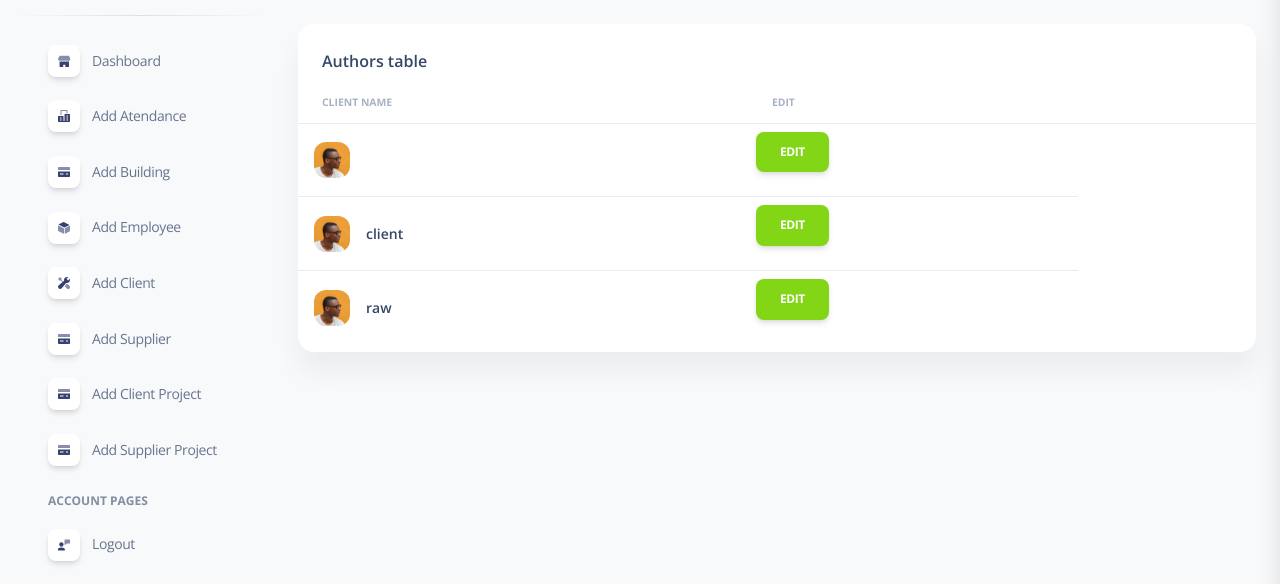
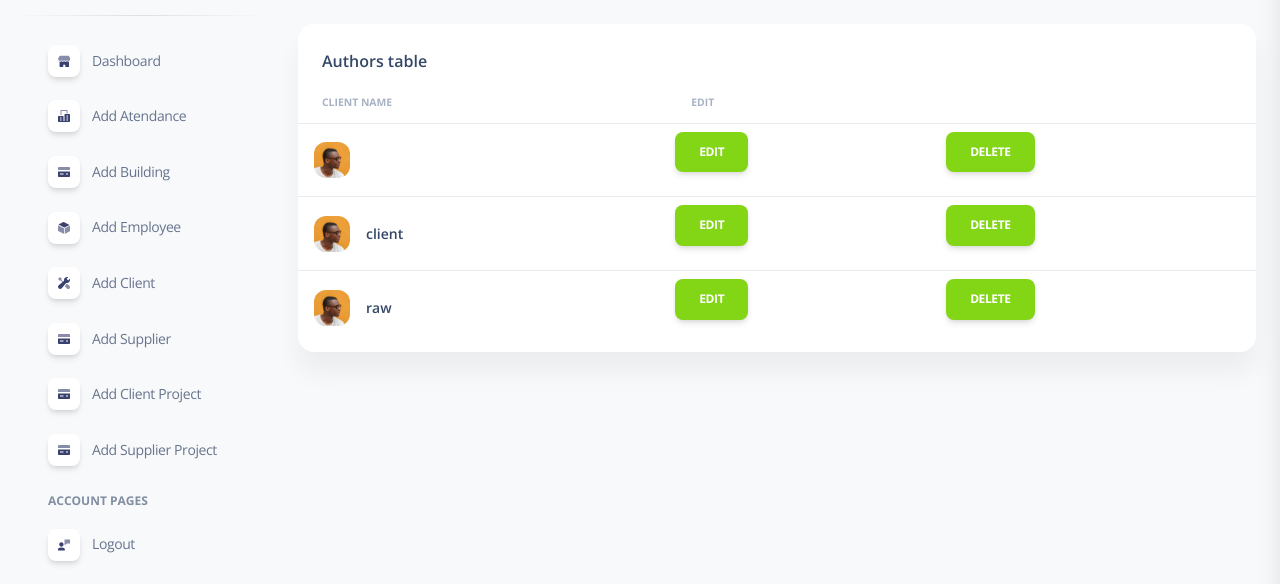
Before and after one commit to yuvaraj2708/erp, a Django app: page /client_list/ in a window 1280 px wide. Shown: the part 79-663 px from the top of the page. Run offline with Django 5.2, Linux system fonts and the light colour scheme; a user stored in the database is signed in; data comes from the database, SQL or seed files in the repository; both versions use the stored data as it was after the commit; some libraries are stand-ins or nearby versions.

Commit message:
add delete buton for all pages

```diff
--- a/erpapp/admin.py
+++ b/erpapp/admin.py
@@ -12,3 +12,4 @@ admin.site.register(Businessdevelopment)
 admin.site.register(Account)
 admin.site.register(TallyEntryCollection)
 admin.site.register(allowance)
+admin.site.register(Salary)
--- a/erpapp/templates/allowance_list.html
+++ b/erpapp/templates/allowance_list.html
@@ -314,6 +314,9 @@
                       <td>
                       <a href="{% url 'edit_allowance' allowances.id %}" class="btn btn-success">Edit</a>
                       </td>
+                      <td>
+                        <a href="{% url 'delete_allowance' allowances.id %}" class="btn btn-success">Delete</a>
+                        </td>
                     </tr>
                     {% endfor %}
                     <div class="card-footer d-flex justify-content-end">
--- a/erpapp/templates/attendance_list.html
+++ b/erpapp/templates/attendance_list.html
@@ -364,6 +364,9 @@
                       <td>
                       <a href="{% url 'edit_attendance' attendancelist.id %}" class="btn btn-success">Edit</a>
                       </td>
+                      <td>
+                        <a href="{% url 'delete_attendance' attendancelist.id %}" class="btn btn-success">Delete</a>
+                        </td>
                     </tr>
                     {% endfor %}
                   </tbody>
--- a/erpapp/templates/building_list.html
+++ b/erpapp/templates/building_list.html
@@ -291,6 +291,9 @@
                       <td>
                       <a href="{% url 'edit_building' building.id %}" class="btn btn-success">Edit</a>
                       </td>
+                      <td>
+                        <a href="{% url 'delete_building' building.id %}" class="btn btn-success">Delete</a>
+                        </td>
                     </tr>
                     {% endfor %}
                   </tbody>
--- a/erpapp/templates/businessdevelopment_list.html
+++ b/erpapp/templates/businessdevelopment_list.html
@@ -327,6 +327,9 @@
                       <td>
                       <a href="{% url 'edit_businessdevelopment' businessdevelopment.id %}" class="btn btn-success">Edit</a>
                       </td>
+                      <td>
+                        <a href="{% url 'Delete_businessdevelopment' businessdevelopment.id %}" class="btn btn-success">Delete</a>
+                        </td>
 
                       <td class="align-middle">
                         <a href="javascript:;" class="text-secondary font-weight-bold text-xs" data-toggle="tooltip" data-original-title="Edit user">
--- a/erpapp/templates/client_list.html
+++ b/erpapp/templates/client_list.html
@@ -284,6 +284,10 @@
                         <a href="{% url 'edit_client' client.id %}" class="btn btn-success">Edit</a>
                         </a>
                       </td>
+                      <td class="align-middle">
+                        <a href="{% url 'delete_client' client.id %}" class="btn btn-success">Delete</a>
+                        </a>
+                      </td>
                     </tr>
                     {% endfor %}
                   </tbody>
--- a/erpapp/templates/employee_list.html
+++ b/erpapp/templates/employee_list.html
@@ -342,6 +342,9 @@
                       <td>
                       <a href="{% url 'edit_employee' employee.id %}" class="btn btn-success">Edit</a>
                       </td>
+                      <td>
+                        <a href="{% url 'delete_employee' employee.id %}" class="btn btn-success">Delete</a>
+                        </td>
                     </tr>
                     {% endfor %}
                   </tbody>
--- a/erpapp/templates/project_list.html
+++ b/erpapp/templates/project_list.html
@@ -397,6 +397,9 @@
                       <td>
                       <a href="{% url 'edit_project' Projectlist.id %}" class="btn btn-success">Edit</a>
                       </td>
+                      <td>
+                        <a href="{% url 'delete_project' Projectlist.id %}" class="btn btn-success">Delete</a>
+                        </td>
                     </tr>
 
                     {% endfor %}
--- a/erpapp/templates/salary_list.html
+++ b/erpapp/templates/salary_list.html
@@ -342,6 +342,10 @@
                         <a href="{% url 'edit_salary' salary.id %}" class="btn btn-success">Edit</a>
                         </a>
                       </td>
+                      <td class="align-middle">
+                        <a href="{% url 'delete_salary' salary.id %}" class="btn btn-danger">Delete</a>
+                        </a>
+                      </td>
                     </tr>
                     {% endfor %}
                     <div class="card-footer d-flex justify-content-end">
--- a/erpapp/urls.py
+++ b/erpapp/urls.py
@@ -41,6 +41,16 @@ urlpatterns = [
     path('allowance_list/',allowance_list,name="allowance_list"),
     path('salary_list/',salary_list,name='salary_list'),
     path('edit_salary/<int:salary_id>/',edit_salary,name="edit_salary"),
-    path('edit_allowance/<int:allowance_id>',edit_allowance,name='edit_allowance')
+    path('edit_allowance/<int:allowance_id>',edit_allowance,name='edit_allowance'),
+    path('salary_list/<int:salary_id>/delete/', delete_salary, name='delete_salary'),
+    path('allowance_list/<int:allowance_id>/delete/', delete_allowance, name='delete_allowance'),
+    path('employee_list/<int:employee_id>/delete/', delete_employee, name='delete_employee'),
+    path('building_list/<int:building_id>/delete/', delete_building, name='delete_building'),
+    path('client_list/<int:client_id>/delete/', delete_client, name='delete_client'),
+    path('project_list/<int:project_id>/delete/', delete_project, name='delete_project'),
+    path('attendance_list/<int:attendance_id>/delete/', delete_attendance, name='delete_attendance')
+
+
+
     # Add other URL patterns as needed
 ]+ static(settings.MEDIA_URL, document_root=settings.MEDIA_ROOT)
--- a/erpapp/views.py
+++ b/erpapp/views.py
@@ -26,6 +26,9 @@ from datetime import timedelta,datetime
 from django.db.models import Q
 from django.utils import timezone
 from django.http import JsonResponse
+from django.http import HttpResponse, HttpResponseRedirect
+from django.urls import reverse
+
 
 def login_view(request):
     if request.method == 'POST':
@@ -102,6 +105,12 @@ def edit_building(request, building_id):
     return render(request, 'edit_building.html', {'form': form, 'clients': clients, 'suppliers': suppliers, 'building': building})
 
 @login_required
+def delete_building(request, building_id):
+  building = Building.objects.get(id=building_id)
+  building.delete()
+  return HttpResponseRedirect(reverse('building_list'))
+
+@login_required
 def edit_employee(request, employee_id):
     employee = get_object_or_404(Employee, pk=employee_id)
 
@@ -157,6 +166,11 @@ def edit_client(request, client_id):
 
     return render(request, 'edit_client.html', {'client': client})
 
+def delete_client(request, client_id):
+  member = Client.objects.get(id=client_id)
+  member.delete()
+  return HttpResponseRedirect(reverse('client_list'))
+
 @login_required
 def edit_supplier(request, supplier_id):
     supplier = get_object_or_404(Supplier, id=supplier_id)
@@ -167,6 +181,9 @@ def edit_supplier(request, supplier_id):
         return redirect('supplier_list')
 
     return render(request, 'edit_supplier.html', {'supplier': supplier})
+
+
+
 
 @login_required
 def client_list(request):
@@ -275,6 +292,13 @@ def edit_project(request, project_id):
         form = ProjectForm(instance=project)
 
     return render(request, 'edit_project.html', {'form': form, 'project': project})
+
+
+@login_required
+def delete_project(request, project_id):
+  member = Project.objects.get(id=project_id)
+  member.delete()
+  return HttpResponseRedirect(reverse('project_list'))
 
 @login_required
 def edit_supplierproject(request, supplierproject_id):
@@ -437,6 +461,12 @@ def edit_salary(request, salary_id):
 
     return render(request, 'edit_salary.html', {'form': form, 'salary': salary})
 
+def delete_salary(request, salary_id):
+  member = Salary.objects.get(id=salary_id)
+  member.delete()
+  return HttpResponseRedirect(reverse('salary_list'))
+
+
 @login_required
 def add_allowance(request):
     if request.method == 'POST':
@@ -489,6 +519,11 @@ def edit_allowance(request, allowance_id):
         form = allowanceForm(instance=editallowance)
 
     return render(request, 'edit_allowance.html', {'form': form, 'editallowance': editallowance})
+
+def delete_allowance(request, allowance_id):
+  allowances = allowance.objects.get(id=allowance_id)
+  allowances.delete()
+  return HttpResponseRedirect(reverse('salary_list'))
 
 @login_required
 def add_attendance(request):
@@ -577,12 +612,30 @@ def edit_attendance(request, atttendance_id):
     return render(request, 'edit_attendance.html', {'attendance': attendance})
 
 @login_required
+def delete_attendance(request, attendance_id):
+  member = Attendance.objects.get(id=attendance_id)
+  member.delete()
+  return HttpResponseRedirect(reverse('attendance_list'))
+
+
+@login_required
+def delete_allowance(request, atttendance_id):
+  attendancelist = Attendance.objects.get(id=atttendance_id)
+  attendancelist.delete()
+  return HttpResponseRedirect(reverse('attendance_list'))
+
+
+@login_required
 def employee_list(request):
     employees = Employee.objects.all()
     today = date.today()
     return render(request, 'employee_list.html', {'employees': employees, 'today': today})
 
-
+@login_required
+def delete_employee(request, employee_id):
+  employee = Employee.objects.get(id=employee_id)
+  employee.delete()
+  return HttpResponseRedirect(reverse('attendance_list'))
 
 
 
```
Also changed, not shown: db.sqlite3.
